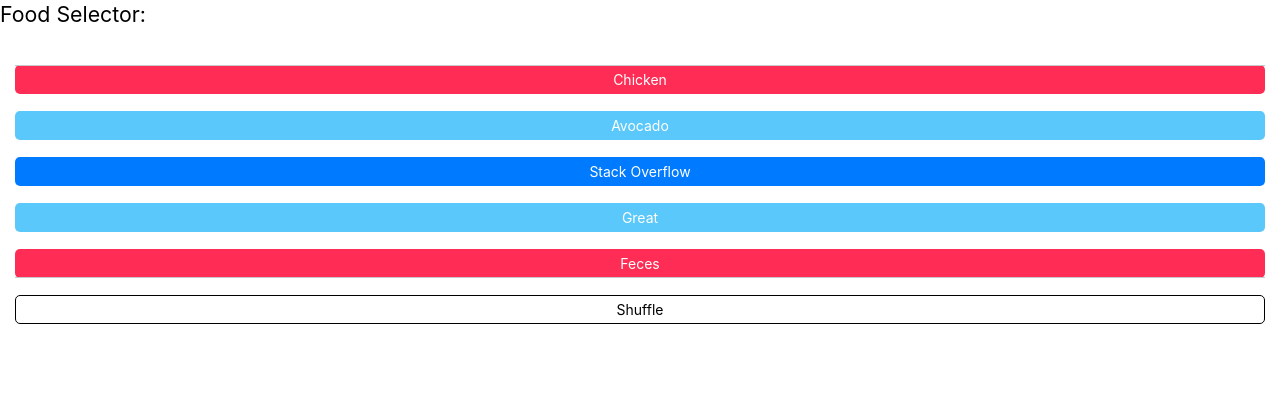
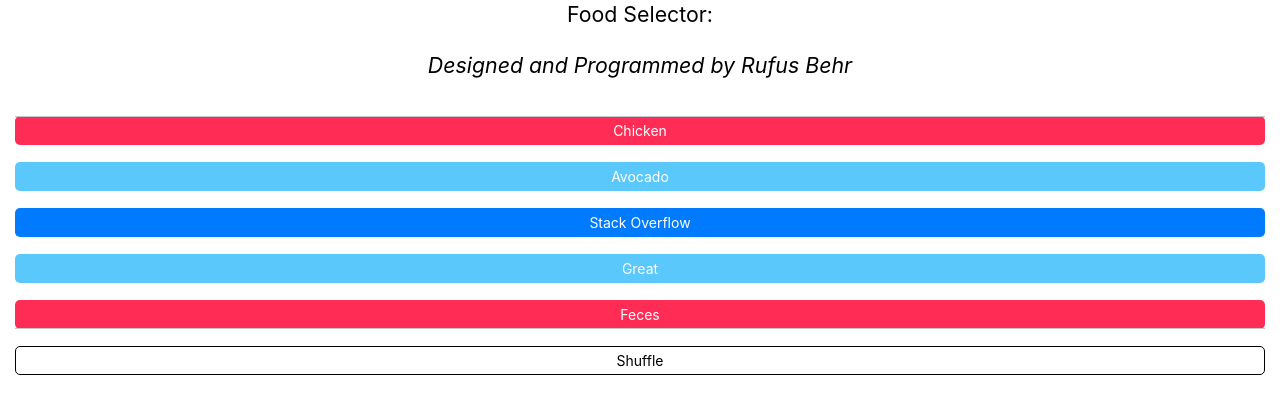
Before and after one commit to Jack-Maalouf/FoodRecipeApp, a plain HTML site: page index.html in a window 1280 px wide. Drawn offline with nearby package versions, Linux system fonts and the light colour scheme.

Commit message:
changed a couple minor design elements

```diff
--- a/index.html
+++ b/index.html
@@ -67,7 +67,8 @@
   </head>
     <body>
             <div class="page-content">
-                <div class = "content-title">Food Selector:</div>
+                <div class = "item-title" style= "text-align: center">Food Selector:</div>
+                <p style = "text-align: center"><i>Designed and Programmed by Rufus Behr</i></p>
               <div class="content-block" style = "text-align: center;">
                   <div class="list-block">
                 <ul>
```
